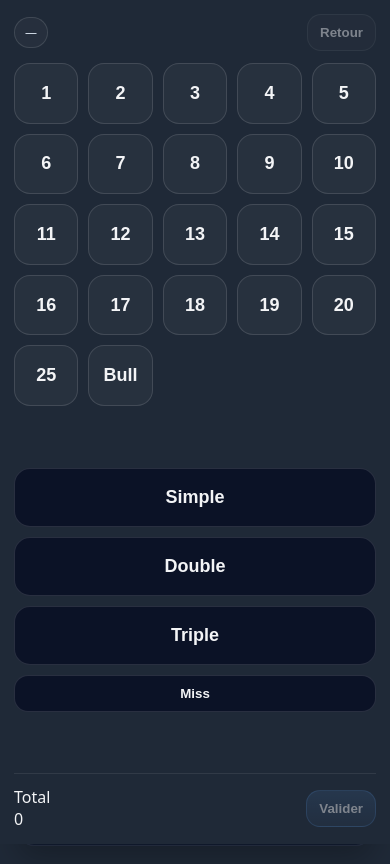
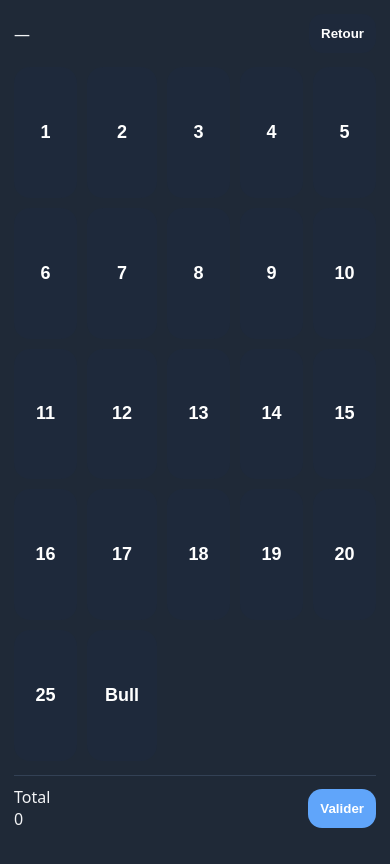
Before and after one commit to lakriz99/darts-counter, a plain HTML site: page index.html in a window 390 px wide. Both pictures are taken after a click on the button "Nouvelle partie". Drawn offline with Linux system fonts and the light colour scheme.

Commit message:
Update styles.css

```diff
--- a/styles.css
+++ b/styles.css
@@ -3,223 +3,114 @@
   --card:#111827;
   --text:#f3f4f6;
   --muted:#cbd5e1;
-  --border:#334155;
   --primary:#60a5fa;
   --danger:#fb7185;
-  --ok:#34d399;
 }
 
 *{box-sizing:border-box}
+
+html, body{height:100%;}
+
 body{
   margin:0;
-  font-family: system-ui, -apple-system, Segoe UI, Roboto, Helvetica, Arial, sans-serif;
-  background: radial-gradient(1200px 800px at 20% -10%, #2b4ea2 0%, transparent 60%),
-            radial-gradient(800px 600px at 110% 0%, #6d28d9 0%, transparent 55%),
-            var(--bg);
-
+  font-family: system-ui, sans-serif;
+  background: var(--bg);
   color:var(--text);
 }
 
+body.no-scroll{
+  overflow:hidden;
+  position:fixed;
+  width:100%;
+}
+
 .header{
-  padding:16px 18px;
-  border-bottom:1px solid rgba(255,255,255,.06);
+  padding:14px;
   display:flex;
+  justify-content:space-between;
   align-items:center;
-  justify-content:space-between;
-  gap:12px;
 }
-.title h1{margin:0;font-size:20px}
-.sub{margin:4px 0 0;color:var(--muted);font-size:12px}
-.header-actions{display:flex; gap:10px; flex-wrap:wrap}
 
-.container{padding:18px; max-width:1200px; margin:0 auto;}
+.container{padding:14px}
+
 .card{
-  background:rgba(15,23,42,.92);
-  border:1px solid rgba(255,255,255,.08);
+  background:var(--card);
   border-radius:16px;
   padding:14px;
-  box-shadow: 0 12px 30px rgba(0,0,0,.25);
+  margin-bottom:14px;
 }
 
-.row{display:flex; align-items:center; gap:12px}
-.row.wrap{flex-wrap:wrap}
-.row.space{justify-content:space-between}
-
-.field{display:flex; flex-direction:column; gap:6px; min-width:140px}
-.field label{font-size:12px; color:var(--muted)}
-.field select{
-  background:#0b1226; color:var(--text);
-  border:1px solid rgba(255,255,255,.10);
-  border-radius:12px;
-  padding:10px 12px;
-}
-.field.checkbox{min-width:260px}
-.field.checkbox small{color:var(--muted)}
-
-.grid{display:grid; grid-template-columns: 1fr 1.1fr; gap:14px; margin-top:14px}
-@media (max-width: 980px){ .grid{grid-template-columns:1fr} }
-
 .btn{
-  border:1px solid rgba(255,255,255,.12);
-  background:#0b1226;
-  color:var(--text);
-  padding:10px 12px;
+  padding:12px;
   border-radius:14px;
-  cursor:pointer;
+  border:none;
+  background:#1e293b;
+  color:white;
   font-weight:600;
 }
-.btn:disabled{opacity:.45; cursor:not-allowed}
-.btn-primary{background: linear-gradient(180deg, rgba(96,165,250,.25), rgba(96,165,250,.10)); border-color: rgba(96,165,250,.35)}
-.btn-secondary{background: rgba(255,255,255,.04)}
-.btn-danger{background: rgba(251,113,133,.10); border-color: rgba(251,113,133,.35)}
 
-.pill{
-  border:1px solid rgba(255,255,255,.12);
-  padding:6px 10px;
-  border-radius:999px;
-  font-size:12px;
-  color:var(--muted);
-  background: rgba(255,255,255,.03);
+.btn-primary{background:var(--primary)}
+.btn-danger{background:var(--danger)}
+
+.grid{
+  display:grid;
+  grid-template-columns:1fr 1fr;
+  gap:14px;
 }
 
-.scoreboard{display:flex; flex-direction:column; gap:10px; margin-top:12px}
-.player{
-  border:1px solid rgba(255,255,255,.10);
-  border-radius:14px;
-  padding:10px 12px;
-  display:flex;
-  align-items:center;
-  justify-content:space-between;
-  gap:10px;
-}
-.player.active{border-color: rgba(52,211,153,.45); box-shadow: 0 0 0 3px rgba(52,211,153,.12) inset;}
-.player .name{display:flex; flex-direction:column; gap:2px}
-.player .name b{font-size:14px}
-.player .name span{font-size:12px; color:var(--muted)}
-.player .score{font-size:22px; font-weight:800}
+.desktop-only{display:block}
 
-.turn{margin-top:8px}
-.turn-darts{
-  display:flex; flex-wrap:wrap; gap:8px;
-  padding:10px;
-  border:1px dashed rgba(255,255,255,.18);
-  border-radius:14px;
-  min-height:52px;
-}
-.dart-chip{
-  border:1px solid rgba(255,255,255,.12);
-  border-radius:999px;
-  padding:6px 10px;
-  font-size:12px;
-  background: rgba(255,255,255,.04);
-}
-.turn-total .label{font-size:12px; color:var(--muted)}
-.turn-total .value{font-size:20px; font-weight:800}
-
-.controls{margin-top:14px; display:flex; flex-direction:column; gap:12px}
-.numbers{
-  display:grid;
-  grid-template-columns: repeat(7, minmax(0,1fr));
-  gap:8px;
-}
-@media (max-width:520px){
-  .numbers{grid-template-columns: repeat(5, minmax(0,1fr))}
-}
-.num{
-  padding:12px 10px;
-  border-radius:14px;
-  font-weight:800;
-}
-.num.selected{border-color: rgba(96,165,250,.55); box-shadow: 0 0 0 3px rgba(96,165,250,.14) inset;}
-.multis{display:flex; gap:10px}
-.multi{flex:1}
-
-.hint{color:var(--muted); font-size:12px; line-height:1.35}
-.footer{
-  padding:14px 18px;
-  color:var(--muted);
-  border-top:1px solid rgba(255,255,255,.06);
-  font-size:12px;
-  text-align:center;
+@media (max-width:980px){
+  .desktop-only{display:none}
 }
 
-.history{margin-top:12px}
-.history summary{cursor:pointer; color:var(--muted)}
-.history-list{margin-top:10px; display:flex; flex-direction:column; gap:8px}
-.hist-item{
-  border:1px solid rgba(255,255,255,.10);
-  border-radius:14px;
-  padding:10px 12px;
-  font-size:12px;
-  color:var(--muted);
-}
-.hist-item b{color:var(--text)}
-
-/* --- Mobile "focus mode" overlay --- */
+/* ===== MOBILE OVERLAY ===== */
 .mobile-overlay{
-  position: fixed;
-  inset: 0;
-  z-index: 9999;
-  background: var(--bg);
-  padding: 14px;
+  position:fixed;
+  inset:0;
+  background:var(--bg);
+  z-index:9999;
   display:flex;
-  flex-direction: column;
-  gap:12px;
+  flex-direction:column;
+  padding:14px;
+  gap:14px;
+  overscroll-behavior:none;
 }
 
-.mobile-overlay.hidden{ display:none; }
+.mobile-overlay.hidden{display:none}
 
 .mobile-top{
   display:flex;
+  justify-content:space-between;
   align-items:center;
-  justify-content:space-between;
-  gap:10px;
-}
-
-.mobile-step{
-  flex: 1;
-  display:flex;
-  align-items:stretch;
 }
 
 .mobile-grid{
   flex:1;
   display:grid;
-  grid-template-columns: repeat(5, minmax(0, 1fr));
+  grid-template-columns:repeat(5,1fr);
   gap:10px;
 }
 
-.mobile-grid button{
-  padding:18px 10px;
+.mobile-grid button,
+.mobile-multis button{
+  padding:18px;
+  font-size:18px;
   border-radius:16px;
-  font-size:18px;
 }
 
 .mobile-multis{
-  flex:1;
   display:flex;
   flex-direction:column;
   gap:10px;
-  justify-content:center;
 }
 
-.mobile-multi{
-  padding:18px 12px;
-  border-radius:16px;
-  font-size:18px;
-}
+.mobile-multis.hidden{display:none}
 
 .mobile-bottom{
   display:flex;
+  justify-content:space-between;
   align-items:center;
-  justify-content:space-between;
-  gap:12px;
-  border-top:1px solid rgba(255,255,255,.08);
-  padding-top:12px;
+  border-top:1px solid #334155;
+  padding-top:10px;
 }
-
-/* Sur petit écran, on simplifie l'écran principal pendant la partie */
-@media (max-width: 980px){
-  /* Optionnel: réduire la densité du layout principal */
-  .history{ display:none; } /* cache l’historique */
-}
```
